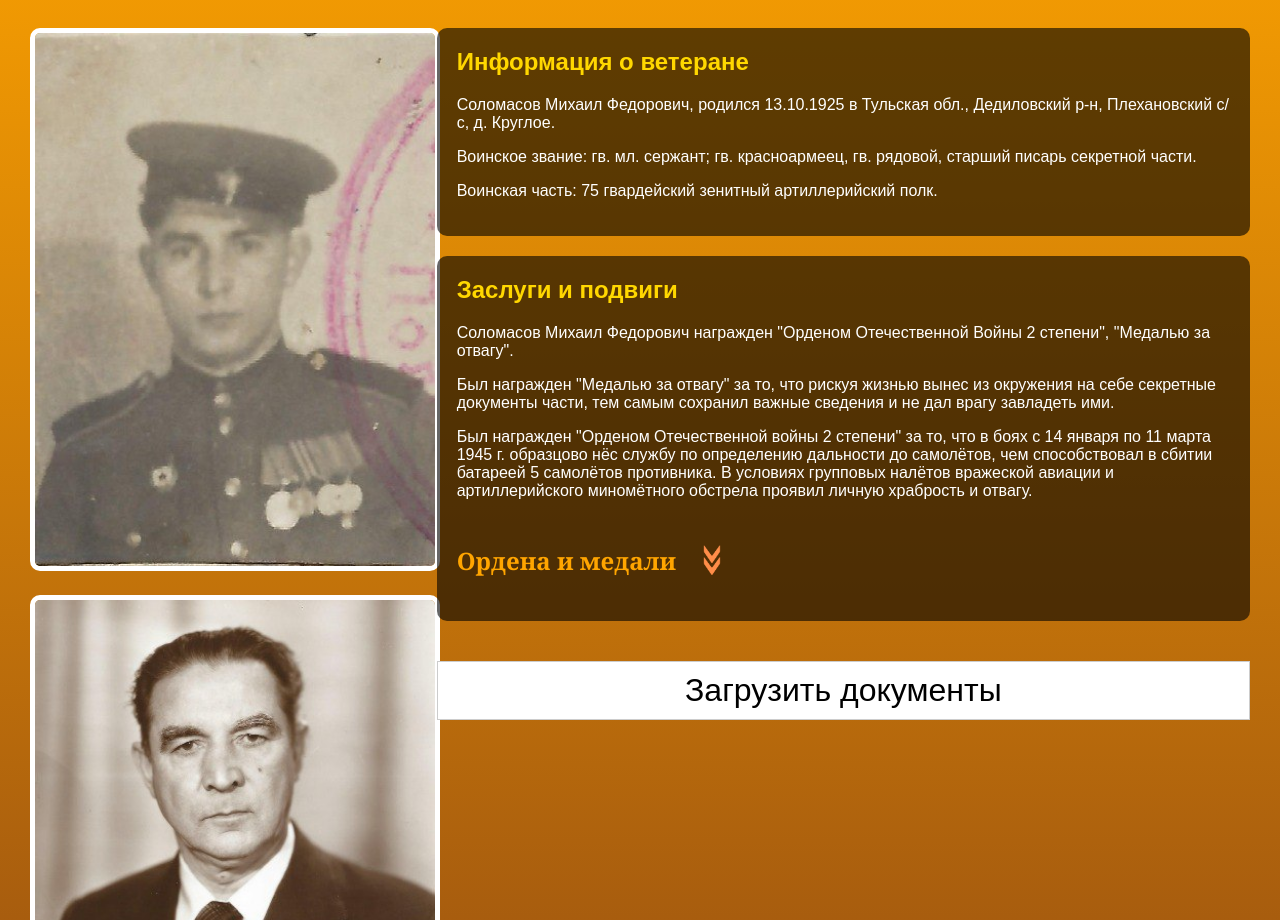
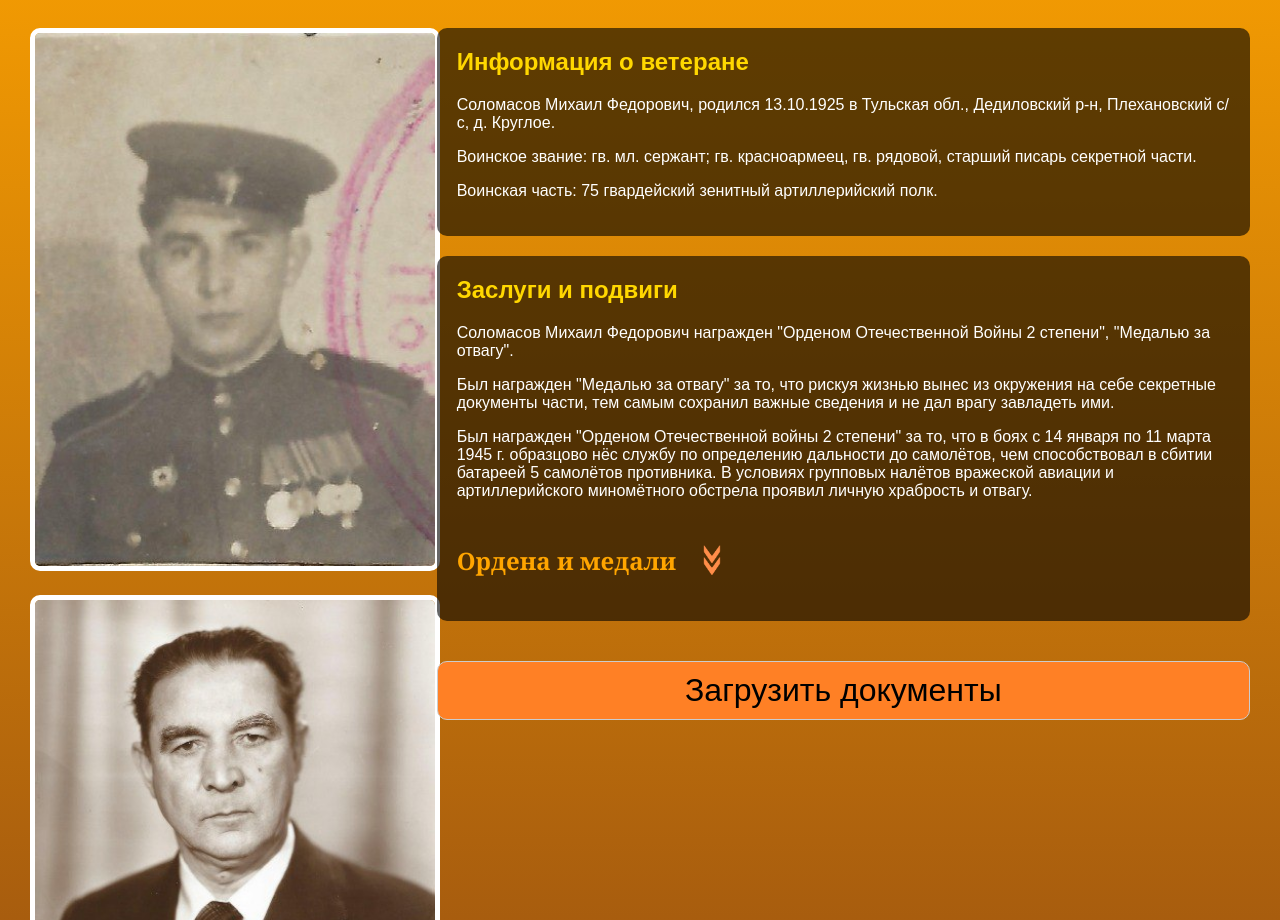
Before and after one commit to Soldem/My_Veteran, a website: page index.html in a window 1280 px wide. Shown: the part 182-1102 px from the top of the page. Drawn offline with Linux system fonts and the light colour scheme.

Commit message:
Update veteran.css

```diff
--- a/veteran.css
+++ b/veteran.css
@@ -146,13 +146,14 @@ h1 {
 .upload-btn {
     padding: 10px 20px;
     font-size: 32px;
-    background-color: #fff;
+    background-color: #ff8025;
     border: 1px solid #ccc;
     cursor: pointer;
     transition: background 0.3s ease;
     margin-top: 20px;
     width: 100%; /* Чтобы кнопка растягивалась на всю ширину */
     box-sizing: border-box; /* Учитываем padding в ширине */
+    border-radius: 10px;
 }
 
 .upload-btn:hover {
```
